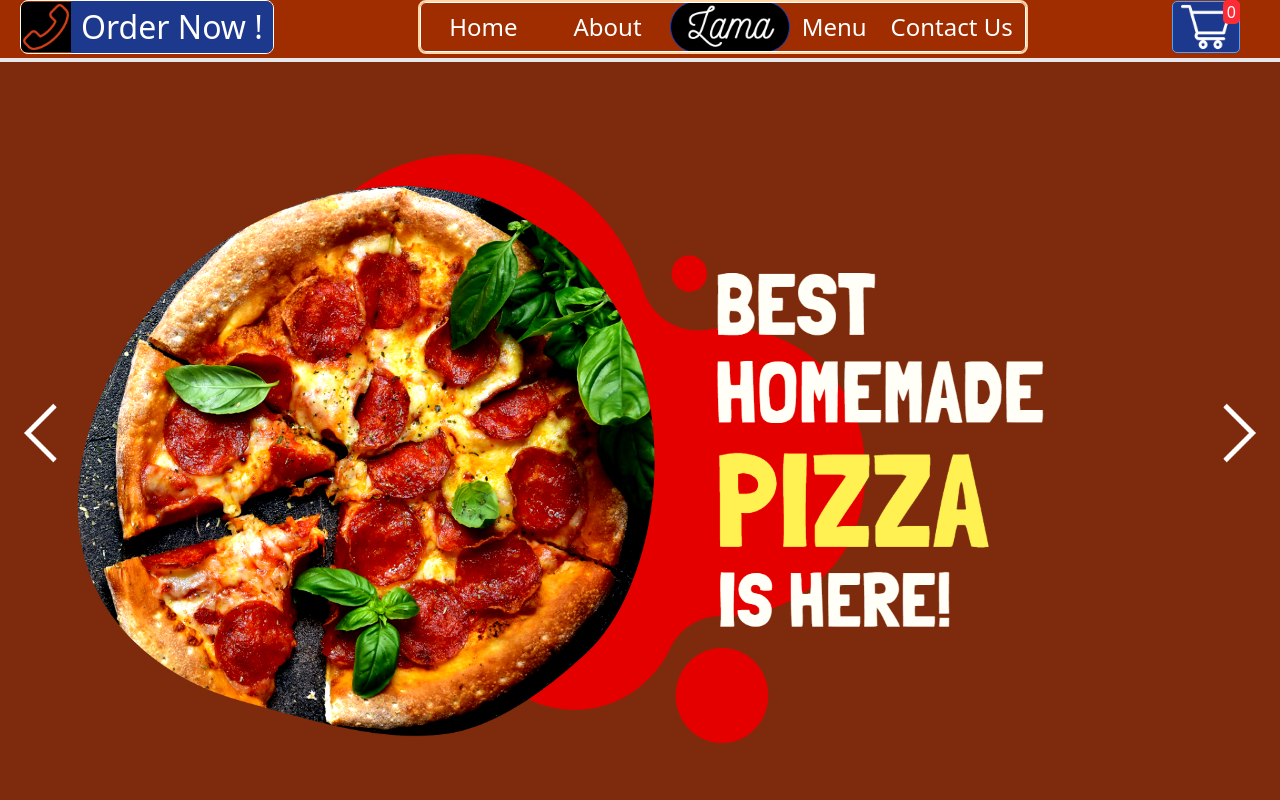
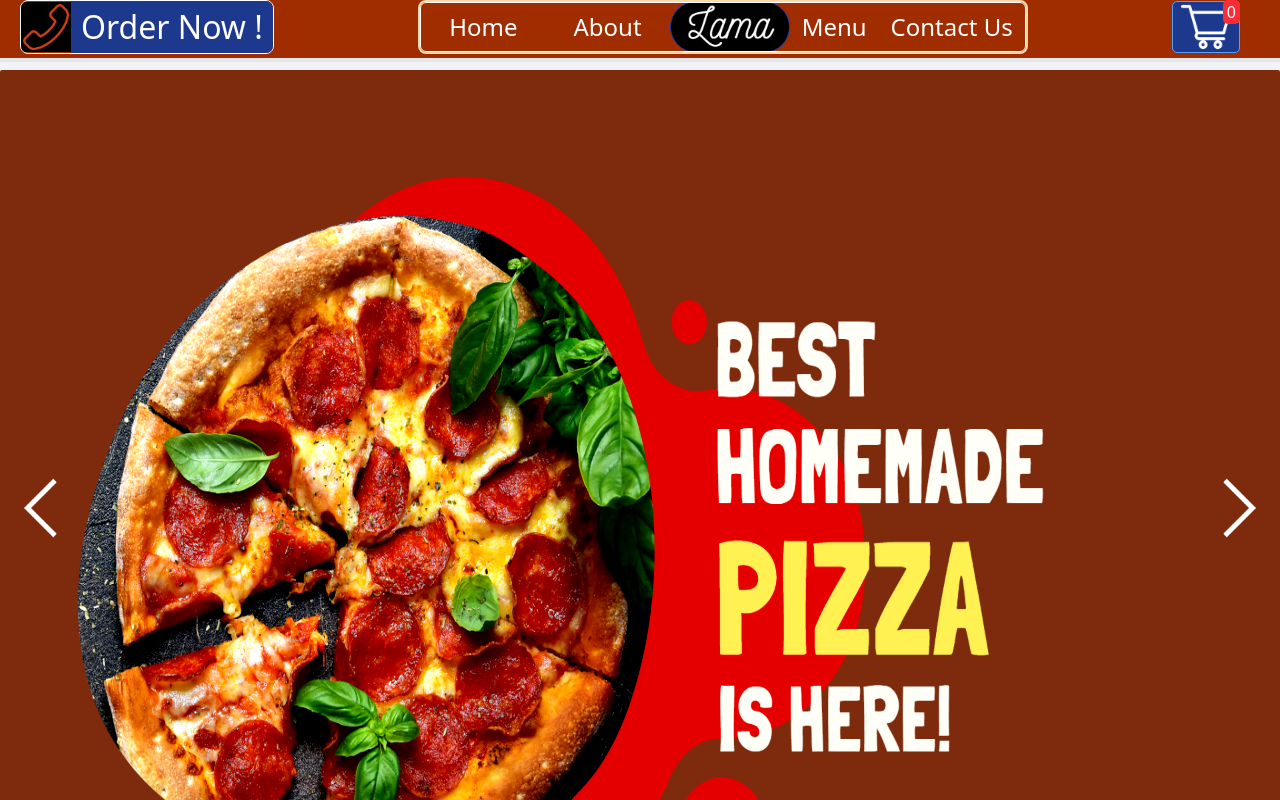
Before and after one commit to maliksaboor713-droid/Lamao-Pizza, a Next.js app: page / in a window 1280 px wide. Shown: the top 800 px of the page. Built offline with nearby package versions, Linux system fonts and the light colour scheme.

Commit message:
Update feature

```diff
--- a/src/component/Featured.js
+++ b/src/component/Featured.js
@@ -62,10 +62,10 @@ export default function Featured() {
 
   return (
     <>
-      <div className="flex items-center relative inline-block bg-orange-900">
+      <div className="flex items-center relative inline-block bg-orange-900 my-2 rounded-[2px] shadow-lg shadow-blue-900/50 ">
 
         <button onKeyDown={(e)=> {if(e.key === 'ArrowLeft') prevSlide()}} onClick={prevSlide}><img src='/img/arrowl.png' alt='images' height={40} width={40} className=" hover:bg-white/5 active:bg-white/10 hover:rounded-xl backdrop-blur-none h-20 w-20 z-[50] absolute left-0 top-[42%] " /></button>
-        <Image src={images[current]} alt='Delicious Lamao Pizza' height={900} width={900} objectFit="repeat"  className="contrast-120 h-[calc(100vh-60px)] w-screen block md:h-[1fr] md:1fr block "/>
+        <Image src={images[current]} alt='Delicious Lamao Pizza' height={1100} width={1100} objectFit="contain"  className="contrast-120 h-[calc(120vh-60px)] w-screen md:h-[1fr] md:1fr block "/>
         <button onKeyDown={(e)=> {if(e.key === 'ArrowRight') nextSlide()}} onClick={nextSlide}><img src='/img/arrowr.png' alt='images' height={40} width={40} className="hover:bg-white/5 active:bg-white/10 hover:rounded-xl backdrop-blur-none h-20 w-20 z-[50] absolute right-0 top-[42%] "/></button>
 
         <div className=" absolute bottom-4 left-1/2 flex -translate-x-1/2 gap-2">
```
